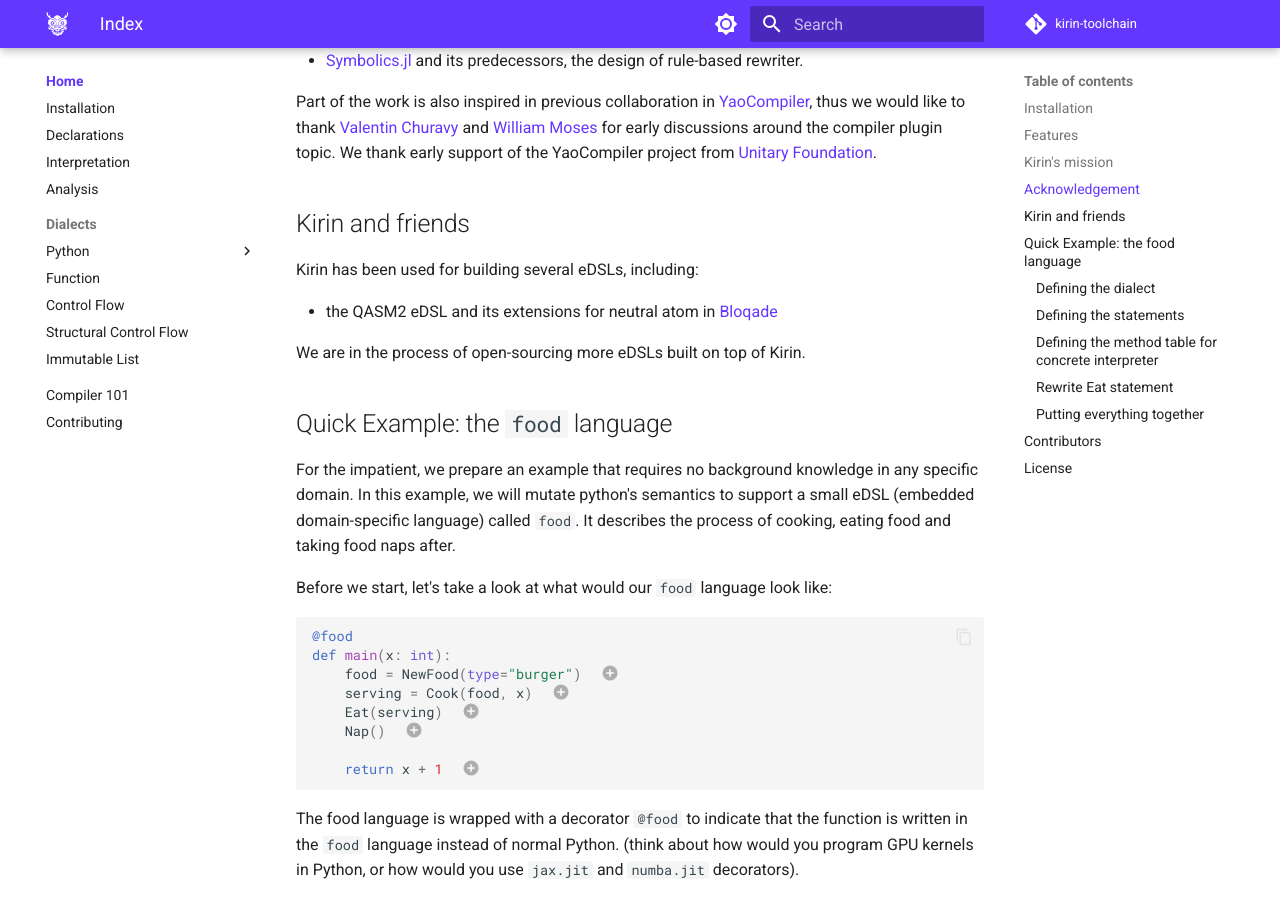
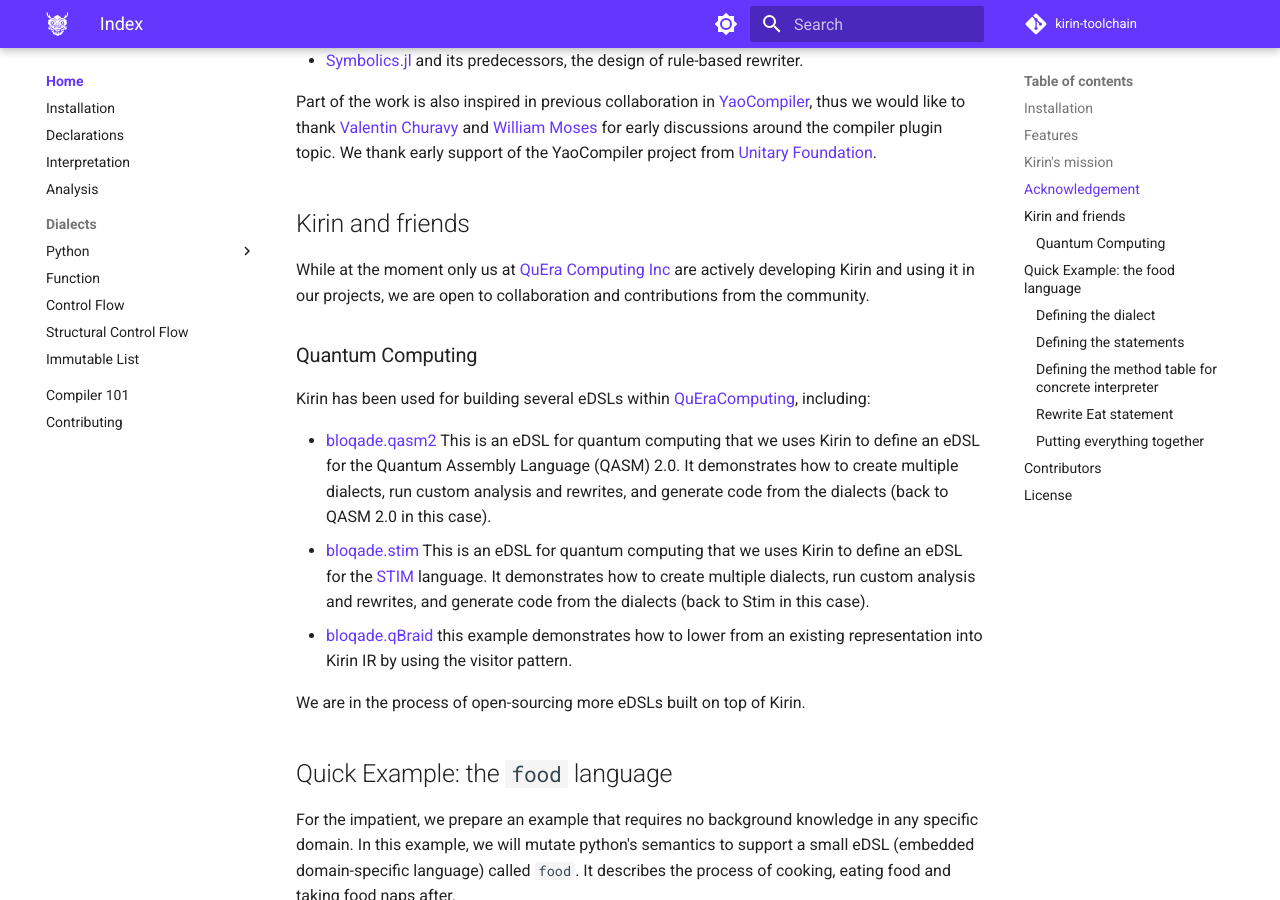
Before and after one commit to hmyuuu/kirin, an MkDocs documentation site: the page built from docs/index.md, in a window 1280 px wide and 900 px high, scrolled down 1812 px. Built offline with MkDocs 1.6.1 and Material for MkDocs 9.7.7, drawn with Linux system fonts in a browser that asks for light colours; comment, search, counter and statistics services are not loaded; the version menu is left out.

Commit message:
list what we are using Kirin for

```diff
--- a/docs/index.md
+++ b/docs/index.md
@@ -55,9 +55,15 @@
 
 ## Kirin and friends
 
-Kirin has been used for building several eDSLs, including:
+While at the moment only us at [QuEra Computing Inc](https://quera.com) are actively developing Kirin and using it in our projects, we are open to collaboration and contributions from the community.
 
-- the QASM2 eDSL and its extensions for neutral atom in [Bloqade](https://bloqade.quera.com)
+### Quantum Computing
+
+Kirin has been used for building several eDSLs within [QuEraComputing](https://quera.com), including:
+
+- [bloqade.qasm2](https://github.com/QuEraComputing/bloqade/tree/main/src/bloqade/qasm2) This is an eDSL for quantum computing that we uses Kirin to define an eDSL for the Quantum Assembly Language (QASM) 2.0. It demonstrates how to create multiple dialects, run custom analysis and rewrites, and generate code from the dialects (back to QASM 2.0 in this case).
+- [bloqade.stim](https://github.com/QuEraComputing/bloqade/tree/main/src/bloqade/stim) This is an eDSL for quantum computing that we uses Kirin to define an eDSL for the [STIM](https://github.com/quantumlib/Stim/) language. It demonstrates how to create multiple dialects, run custom analysis and rewrites, and generate code from the dialects (back to Stim in this case).
+- [bloqade.qBraid](https://github.com/QuEraComputing/bloqade/blob/main/src/bloqade/qbraid/lowering.py) this example demonstrates how to lower from an existing representation into Kirin IR by using the visitor pattern.
 
 We are in the process of open-sourcing more eDSLs built on top of Kirin.
 
```
